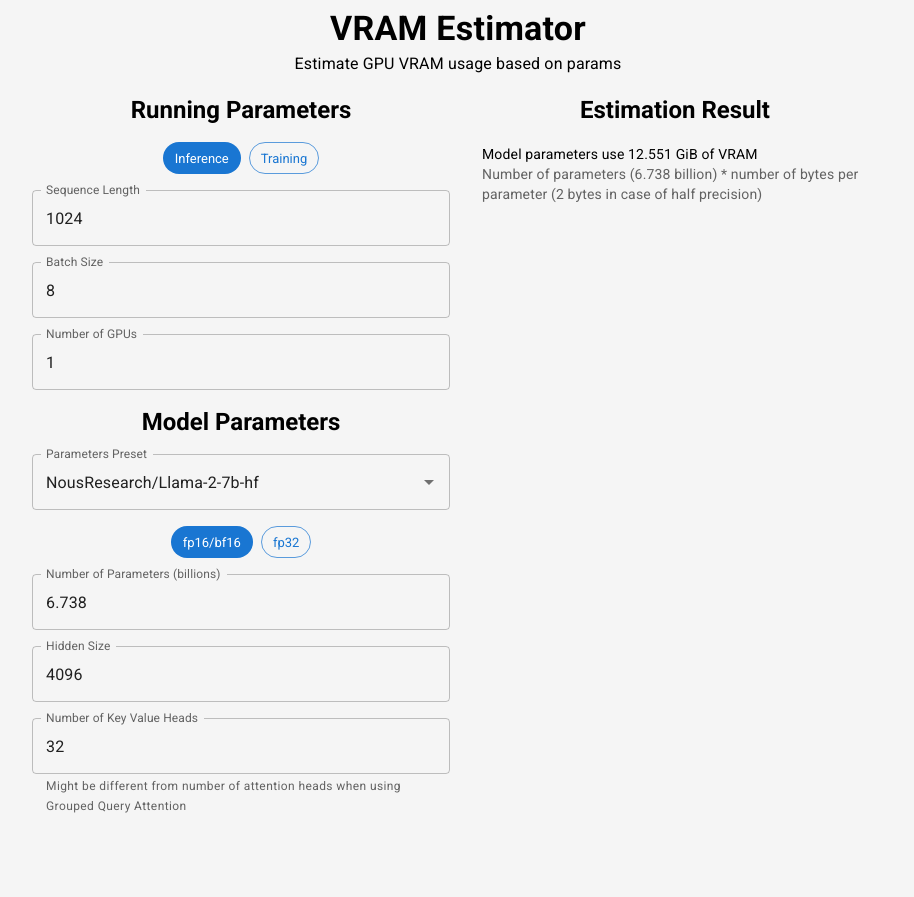
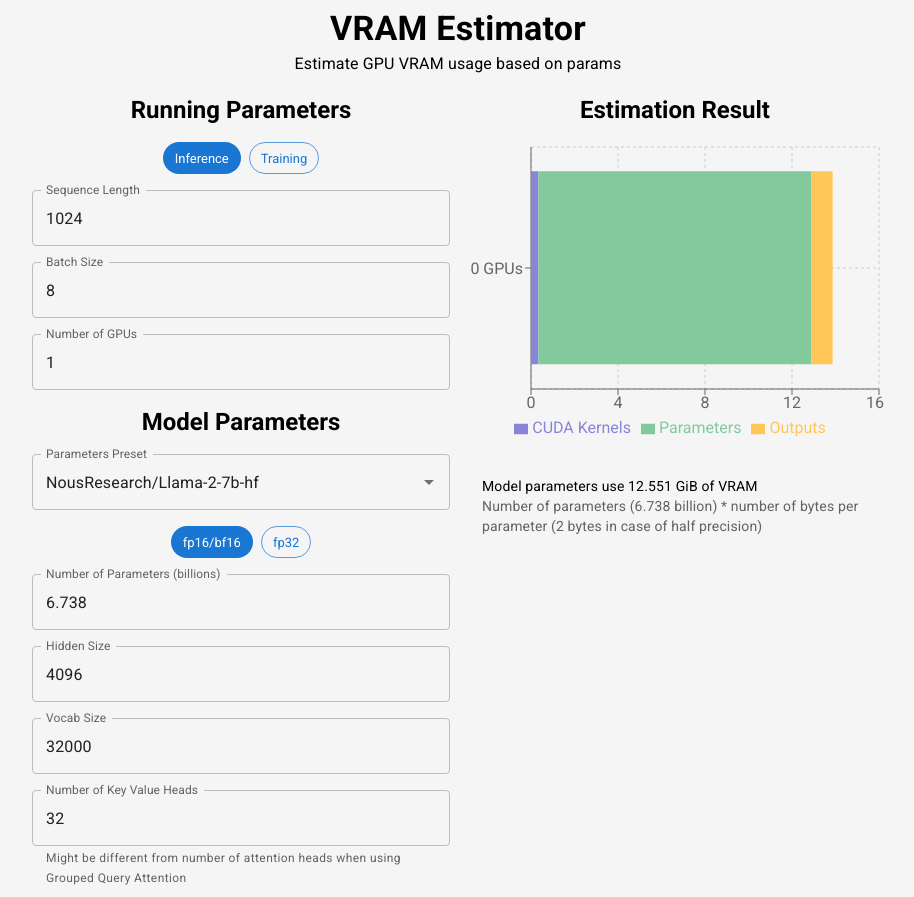
Before and after one commit to furiousteabag/vram-calculator, a Next.js app: page / in a window 1280 px wide. Both pictures are taken after a click on the button "Inference". Shown: the whole page, without its empty margins (182-1096 px from the left). Before the commit the page ends 825 px from the top, so only its background shows below. Built offline with nearby package versions, Linux system fonts and the light colour scheme.

Commit message:
add bar chart

```diff
--- a/app/page.tsx
+++ b/app/page.tsx
@@ -15,6 +15,43 @@ import Switch from "@mui/material/Switch"
 import TextField from "@mui/material/TextField"
 import Typography from "@mui/material/Typography"
 import React, { useState } from "react"
+import { Bar, BarChart, CartesianGrid, Legend, ResponsiveContainer, Tooltip, XAxis, YAxis } from "recharts"
+
+function MyStackedBarChart({ resultEstimation, numGPUs }: { resultEstimation: ResultEstimation; numGPUs: number }) {
+  const data = []
+
+  for (let i = 0; i < numGPUs; i++) {
+    data.push({
+      name: `${i} GPU${i !== 1 ? "s" : ""}`,
+      "CUDA Kernels": resultEstimation.cudaKernels,
+      Parameters: resultEstimation.parameters.toFixed(3),
+      Outputs: resultEstimation.outputs ?? 0,
+      activations: resultEstimation.activations ?? 0,
+      gradients: resultEstimation.gradients ?? 0,
+      firstMoments: resultEstimation.firstMoments ?? 0,
+      secondMoments: resultEstimation.secondMoments ?? 0,
+    })
+  }
+
+  return (
+    <ResponsiveContainer width="100%" height={300}>
+      <BarChart layout="vertical" data={data}>
+        <CartesianGrid strokeDasharray="3 3" />
+        <XAxis type="number" />
+        <YAxis dataKey="name" type="category" />
+        <Tooltip />
+        <Legend />
+        {resultEstimation.cudaKernels != null && <Bar dataKey="CUDA Kernels" stackId="a" fill="#8884d8" />}
+        {resultEstimation.parameters != null && <Bar dataKey="Parameters" stackId="a" fill="#82ca9d" />}
+        {resultEstimation.outputs != null && <Bar dataKey="Outputs" stackId="a" fill="#ffc658" />}
+        {resultEstimation.activations != null && <Bar dataKey="activations" stackId="a" fill="#ff8042" />}
+        {resultEstimation.gradients != null && <Bar dataKey="gradients" stackId="a" fill="#81d4fa" />}
+        {resultEstimation.firstMoments != null && <Bar dataKey="firstMoments" stackId="a" fill="#f48fb1" />}
+        {resultEstimation.secondMoments != null && <Bar dataKey="secondMoments" stackId="a" fill="#80cbc4" />}
+      </BarChart>
+    </ResponsiveContainer>
+  )
+}
 
 enum Optimizer {
   Adam,
@@ -30,9 +67,10 @@ interface ModelConfig {
   precision: Precision
   numParams: number
   hiddenSize: number
+  vocabSize: number
   numAttentionHeads: number
   numKeyValueHeads: number
-  intermediateSize?: number
+  intermediateSize: number
 }
 
 interface RunConfig {
@@ -75,6 +113,7 @@ const modelConfigPresets: {
       precision: Precision.half,
       numParams: 6.738,
       hiddenSize: 4096,
+      vocabSize: 32000,
       numAttentionHeads: 32,
       numKeyValueHeads: 32,
       intermediateSize: 11008,
@@ -86,6 +125,7 @@ const modelConfigPresets: {
       precision: Precision.half,
       numParams: 6.738,
       hiddenSize: 4096,
+      vocabSize: 32000,
       numAttentionHeads: 32,
       numKeyValueHeads: 8,
       intermediateSize: 14336,
@@ -97,6 +137,7 @@ const modelConfigPresets: {
       precision: Precision.full,
       numParams: 1.555,
       hiddenSize: 1024,
+      vocabSize: 50257,
       numAttentionHeads: 25,
       numKeyValueHeads: 25,
       intermediateSize: 4 * 1024,
@@ -111,10 +152,14 @@ function estimateResult({
   modelConfig: ModelConfig
   runConfig: RunConfig
 }): ResultEstimation {
+  const bytesPerParam = modelConfig.precision == Precision.full ? 4 : 2
   const resultEsimation: ResultEstimation = {
-    cudaKernels: 350,
-    parameters: (modelConfig.numParams * 10 ** 9 * (modelConfig.precision == Precision.full ? 4 : 2)) / 2 ** 30,
+    cudaKernels: 0.341,
+    parameters: (bytesPerParam * modelConfig.numParams * 10 ** 9) / 2 ** 30,
+    outputs: (4 * runConfig.batchSize * runConfig.sequenceLength * modelConfig.vocabSize) / 2 ** 30,
   }
+  console.log(resultEsimation)
+  console.log(modelConfig.vocabSize)
   return resultEsimation
 }
 
@@ -292,6 +337,18 @@ export default function App() {
             />
 
             <TextField
+              label="Vocab Size"
+              value={modelConfig.vocabSize > 0 ? modelConfig.vocabSize : ""}
+              error={modelConfig.vocabSize === 0}
+              onChange={(e) =>
+                Number(e.target.value) >= 0
+                  ? setModelConfig({ ...modelConfig, vocabSize: Number(e.target.value) })
+                  : modelConfig.vocabSize
+              }
+              helperText={modelConfig.vocabSize === 0 ? "Can't be empty!" : ""}
+            />
+
+            <TextField
               label="Number of Key Value Heads"
               value={modelConfig.numKeyValueHeads > 0 ? modelConfig.numKeyValueHeads : ""}
               error={modelConfig.numKeyValueHeads === 0}
@@ -309,9 +366,12 @@ export default function App() {
           </Stack>
         </Grid>
         <Grid item alignItems="center" xs={12} sm={6}>
+          <Stack spacing={2} justifyItems="center">
             <Typography variant="h5" align="center" sx={{ fontWeight: "bold" }}>
               Estimation Result
             </Typography>
+
+            <MyStackedBarChart resultEstimation={resultEstimation} numGPUs={runConfig.numGPUs} />
             <List dense={true}>
               <ListItem>
                 <ListItemText
@@ -328,6 +388,7 @@ export default function App() {
                 />
               </ListItem>
             </List>
+          </Stack>
         </Grid>
       </Grid>
     </Container>
--- a/package.json
+++ b/package.json
@@ -15,7 +15,8 @@
     "@mui/material": "^5.14.20",
     "next": "14.0.4",
     "react": "^18",
-    "react-dom": "^18"
+    "react-dom": "^18",
+    "recharts": "^2.10.3"
   },
   "devDependencies": {
     "@trivago/prettier-plugin-sort-imports": "^4.3.0",
```
Also changed, not shown: 1 other file (tests, documents, lock files or other folders). Lines whose indentation alone changed are shown as unchanged.
